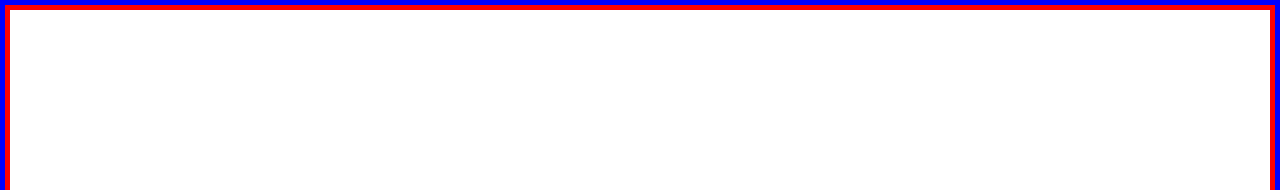
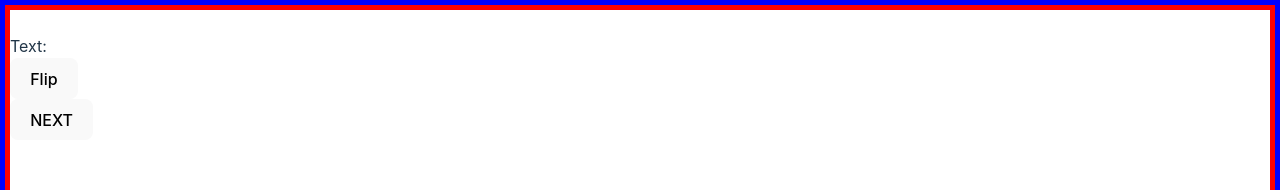
Before and after one commit to YoshiFrancis/Notecards, a React (Vite) app in the folder Notecards/: page /notecards/1/1/practice in a window 1280 px wide. Shown: the top 190 px of the page. Built offline with nearby package versions, Linux system fonts and the light colour scheme.

Commit message:
made the notecard practice slideshow. need to implement algorithm, css, and ability to upload images/audio files

```diff
--- a/Notecards/src/App.jsx
+++ b/Notecards/src/App.jsx
@@ -10,6 +10,7 @@ import SignUpForm from './components/SignUpForm';
 import DeckList from './components/DeckList';
 import DeckPage from './components/DeckPage';
 import DeckListWrapper from './components/DeckListWrapper';
+import NotecardSlide from './components/NotecardSlide';
 
 function App() {
 
@@ -22,6 +23,7 @@ function App() {
         <Route path="/notecards" element={<DeckList username={""}/>} />
         <Route path="/notecards/:username" element={<DeckListWrapper />} />
         <Route path="/notecards/:username/:deckTitle" element={<DeckPage />} />
+        <Route path="/notecards/:username/:deckTitle/practice" element={<NotecardSlide />} />
         <Route path="/login" element={<LoginForm />} />
         <Route path="login/new" element={<SignUpForm />} />
         <Route path="/create" element={<DeckForm />} />
--- a/Notecards/src/components/DeckPage.jsx
+++ b/Notecards/src/components/DeckPage.jsx
@@ -19,6 +19,7 @@ const DeckPage = () => {
     <div>
       <h1>{deckTitle}</h1>
       <h3>By <Link to={"/notecards/" + username}>{username}</Link></h3>
+      <h4><Link to={"/notecards/" + username + "/" + deckTitle + "/practice"}>Practice Notecards</Link></h4>
       <div className="deckpage-notecard-container">
         <NotecardContainer notecards={notecards} />
       </div>
--- a/Notecards/src/components/Notecard.jsx
+++ b/Notecards/src/components/Notecard.jsx
@@ -1,7 +1,7 @@
-import { useState } from "react"
+import { useEffect, useState } from "react"
 
 const Notecard = ({ front, back }) => {
-  [text, setText] = useState(front);
+  const [text, setText] = useState('');
   function flipCard() {
     if (text == front) {
       setText(back);
@@ -9,9 +9,13 @@ const Notecard = ({ front, back }) => {
       setText(front);
     }
   }
+  useEffect(() => {
+    setText(front);
+  }, [front])
   return (
     <div className="notecard">
       <h3>{text}</h3>
+      <p>Text: {text}</p>
       <button className="notecard-flip-button" onClick={flipCard}>Flip</button>
     </div>
   )
--- /dev/null
+++ b/Notecards/src/components/NotecardSlide.jsx
@@ -0,0 +1,36 @@
+import { useEffect, useState } from "react";
+import { getUserDeck } from "../utils/deck";
+import Notecard from "./Notecard";
+import { useParams } from "react-router-dom";
+
+const NotecardSlide = () => {
+  const { username, deckTitle } = useParams();
+  const [notecards, setNotecards] = useState([]);
+  const [notecard, setNotecard] = useState({front : "", back : ""});
+  const [notecardIdx, setNotecardIdx] = useState(0);
+  async function goNext() {
+    console.log(notecardIdx, notecards.length)
+    if (notecardIdx == notecards.length) {
+      let new_notecards =  await getUserDeck(username, deckTitle);
+      setNotecards(new_notecards);
+      setNotecardIdx(0);
+      setNotecard(new_notecards[0]);
+    } else {
+      setNotecardIdx(notecardIdx + 1);
+      setNotecard(notecards[notecardIdx]);
+    }
+  }
+
+  useEffect(() => {
+    goNext;
+  }, [])
+
+  return (
+    <div>
+      <Notecard front={notecard.front} back={notecard.back} />
+      <button onClick={goNext}>NEXT</button>
+    </div>
+  )
+}
+
+export default NotecardSlide;
```
